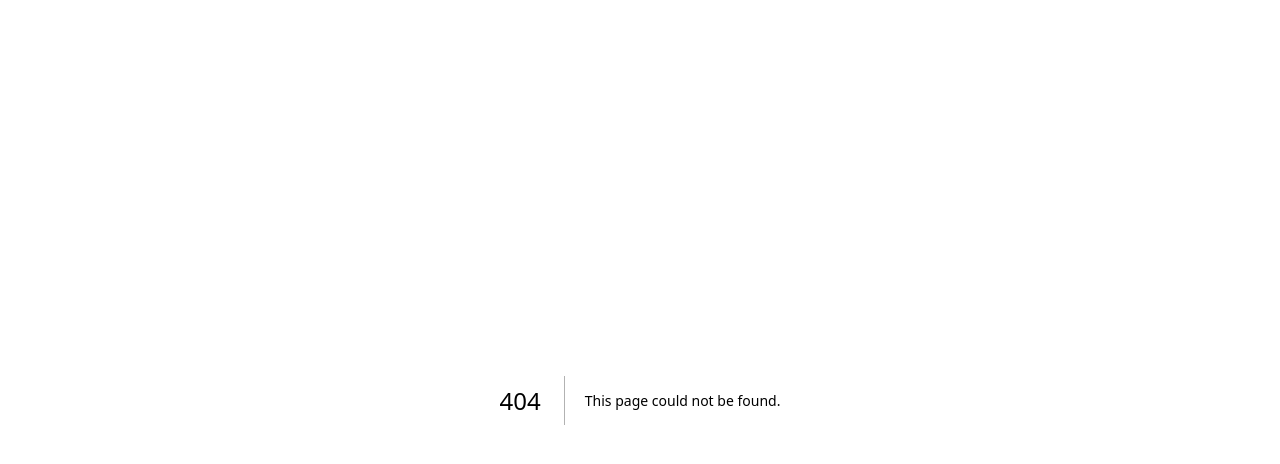
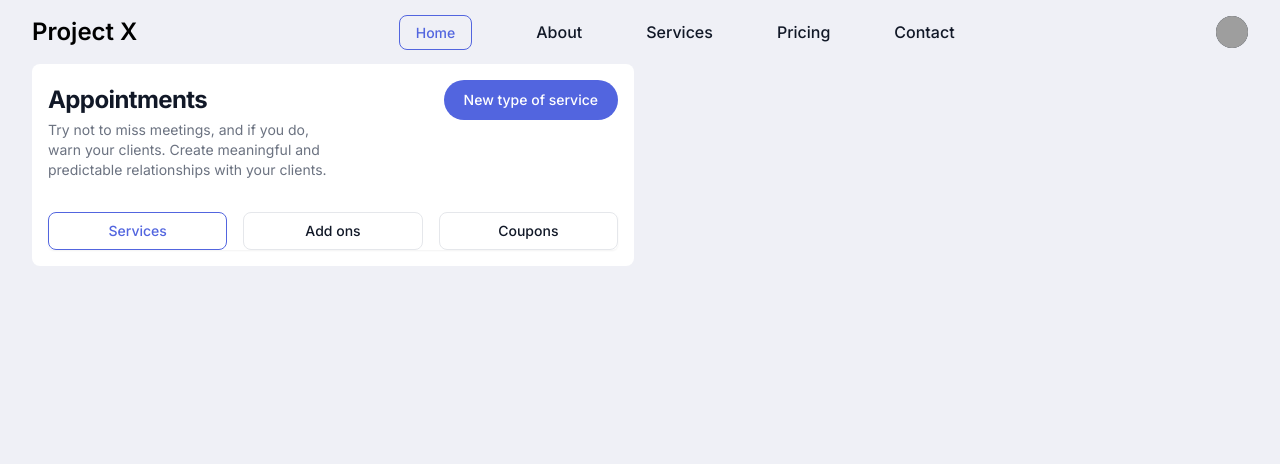
Before and after one commit to Ayub-Ian/project-x, a Next.js app: page /appointments in a window 1280 px wide. Before the commit this address had no page. Shown: the top 464 px of the page. Built offline with nearby package versions, Linux system fonts and the light colour scheme; grey boxes are pictures that could not be loaded.

Commit message:
Added navbar

```diff
--- /dev/null
+++ b/src/app/appointments/new/page.js
@@ -0,0 +1,21 @@
+import React from "react";
+
+export default function CreateService() {
+  return (
+    <div className="px-8 md:flex justify-center">
+      <div className="max-w-2xl space-y-4 w-full">
+        <div className="bg-white p-4 rounded-lg">
+          <h5 className="font-bold text-2xl tracking-tight uppercase">New type of service</h5>
+        </div>
+        <div className="bg-white p-4 rounded-lg">
+        <label className="font-semibold text-lg tracking-tighter">Service name</label>
+        <div class=" border-b border-gray-500 py-2">
+
+        <input type="email" id="helper-text" aria-describedby="helper-text-explanation" class="   text-gray-900 text-sm block w-full p-2.5 border-b border-b-gray-500 bg-transparent outline-0   " placeholder="name@flowbite.com"/>
+
+        </div>
+        </div>
+      </div>
+    </div>
+  );
+}
--- /dev/null
+++ b/src/app/appointments/page.js
@@ -0,0 +1,53 @@
+import Link from "next/link";
+import React from "react";
+
+export default function Appointments() {
+  return (
+    <div className="px-8">
+      <div className="grid grid-cols-2 gap-3">
+        <div className="bg-white rounded-lg p-4">
+          <div className="flex items-center justify-between">
+            <h1 className="text-2xl font-bold tracking-tight text-gray-900 dark:text-white">
+              Appointments
+            </h1>
+            <button
+              type="button"
+              className="text-white bg-primary hover:bg-blue-800 focus:outline-none focus:ring-4 focus:ring-blue-300 font-medium rounded-full text-sm px-5 py-2.5 text-center dark:bg-primary dark:hover:bg-blue-800 dark:focus:ring-blue-800"
+            >
+                <Link href="/appointments/new">
+              New type of service
+              </Link>
+            </button>
+          </div>
+          <span className="text-gray-500 text-sm font-normal">
+            <p>Try not to miss meetings, and if you do,</p>
+            <p>warn your clients. Create meaningful and </p>
+            <p> predictable relationships with your clients.</p>
+          </span>
+
+          <div className="inline-flex mt-8 w-full gap-4 rounded-md shadow-sm">
+            <Link
+              href="/appointments"
+              aria-current="page"
+              className="px-4 py-2 w-full text-sm text-center font-medium text-primary bg-white border border-primary rounded-lg hover:bg-gray-100 focus:z-10 focus:ring-2 focus:ring-primary focus:text-primary dark:bg-gray-700 dark:border-gray-600 dark:text-white dark:hover:text-white dark:hover:bg-gray-600 dark:focus:ring-blue-500 dark:focus:text-white"
+            >
+              Services
+            </Link>
+            <Link
+              href="#"
+              className="px-4 py-2 w-full text-center text-sm font-medium text-gray-900 bg-white rounded-lg border  border-gray-200 hover:bg-gray-100 hover:text-primary focus:z-10 focus:ring-2 focus:ring-primary focus:text-primary dark:bg-gray-700 dark:border-gray-600 dark:text-white dark:hover:text-white dark:hover:bg-gray-600 dark:focus:ring-blue-500 dark:focus:text-white"
+            >
+              Add ons
+            </Link>
+            <Link
+              href="#"
+              className="px-4 py-2 w-full text-center text-sm font-medium text-gray-900 bg-white border border-gray-200 rounded-lg hover:bg-gray-100 hover:text-primary focus:z-10 focus:ring-2 focus:ring-primary focus:text-primary dark:bg-gray-700 dark:border-gray-600 dark:text-white dark:hover:text-white dark:hover:bg-gray-600 dark:focus:ring-blue-500 dark:focus:text-white"
+            >
+              Coupons
+            </Link>
+          </div>
+        </div>
+      </div>
+    </div>
+  );
+}
--- a/src/app/layout.js
+++ b/src/app/layout.js
@@ -16,6 +16,73 @@ export default function RootLayout({ children }) {
     <html lang="en">
 
       <body className={inter.className}>
+
+
+<nav className=" border-gray-200 ">
+  <div className="max-w-screen-xl flex flex-wrap items-center justify-between mx-auto px-8 py-4">
+  <a href="#" className="flex items-center space-x-3 rtl:space-x-reverse">
+      <span className="self-center text-2xl font-semibold whitespace-nowrap dark:text-white">Project X</span>
+  </a>
+  <div className="flex items-center md:order-2 space-x-3 md:space-x-0 rtl:space-x-reverse">
+      <button type="button" className="flex text-sm bg-gray-800 rounded-full md:me-0 focus:ring-4 focus:ring-gray-300 dark:focus:ring-gray-600" id="user-menu-button" aria-expanded="false" data-dropdown-toggle="user-dropdown" data-dropdown-placement="bottom">
+        <span className="sr-only">Open user menu</span>
+        <img className="w-8 h-8 rounded-full" src="/docs/images/people/profile-picture-3.jpg" alt="user photo"/>
+      </button>
+      <div className="z-50 hidden my-4 text-base list-none divide-y divide-gray-100 rounded-lg shadow dark:bg-gray-700 dark:divide-gray-600" id="user-dropdown">
+        <div className="px-4 py-3">
+          <span className="block text-sm text-gray-900 dark:text-white">Bonnie Green</span>
+          <span className="block text-sm  text-gray-500 truncate dark:text-gray-400">name@flowbite.com</span>
+        </div>
+        <ul className="py-2" aria-labelledby="user-menu-button">
+          <li>
+            <a href="#" className="block px-4 py-2 text-sm text-gray-700 hover:bg-gray-100 dark:hover:bg-gray-600 dark:text-gray-200 dark:hover:text-white">Dashboard</a>
+          </li>
+          <li>
+            <a href="#" className="block px-4 py-2 text-sm text-gray-700 hover:bg-gray-100 dark:hover:bg-gray-600 dark:text-gray-200 dark:hover:text-white">Settings</a>
+          </li>
+          <li>
+            <a href="#" className="block px-4 py-2 text-sm text-gray-700 hover:bg-gray-100 dark:hover:bg-gray-600 dark:text-gray-200 dark:hover:text-white">Earnings</a>
+          </li>
+          <li>
+            <a href="#" className="block px-4 py-2 text-sm text-gray-700 hover:bg-gray-100 dark:hover:bg-gray-600 dark:text-gray-200 dark:hover:text-white">Sign out</a>
+          </li>
+        </ul>
+      </div>
+      <button data-collapse-toggle="navbar-user" type="button" className="inline-flex items-center p-2 w-10 h-10 justify-center text-sm text-gray-500 rounded-lg md:hidden hover:bg-gray-100 focus:outline-none focus:ring-2 focus:ring-gray-200 dark:text-gray-400 dark:hover:bg-gray-700 dark:focus:ring-gray-600" aria-controls="navbar-user" aria-expanded="false">
+        <span className="sr-only">Open main menu</span>
+        <svg className="w-5 h-5" aria-hidden="true" xmlns="http://www.w3.org/2000/svg" fill="none" viewBox="0 0 17 14">
+            <path stroke="currentColor" stroke-linecap="round" stroke-linejoin="round" stroke-width="2" d="M1 1h15M1 7h15M1 13h15"/>
+        </svg>
+    </button>
+  </div>
+  <div className="items-center justify-between hidden w-full md:flex md:w-auto md:order-1" id="navbar-user">
+    <ul className="flex flex-col font-medium p-4 md:p-0 mt-4  md:space-x-16 rtl:space-x-reverse md:flex-row md:mt-0   dark:bg-gray-800 md:dark:bg-gray-900 dark:border-gray-700">
+      <li>
+        <a
+      href="#"
+              aria-current="page"
+              class="px-4 py-2 w-full text-sm text-center font-medium text-primary border border-primary rounded-lg hover:bg-gray-100 focus:z-10 focus:ring-2 focus:ring-primary focus:text-primary dark:bg-gray-700 dark:border-gray-600 dark:text-white dark:hover:text-white dark:hover:bg-gray-600 dark:focus:ring-blue-500 dark:focus:text-white"
+            >
+              Home
+            </a>
+      </li>
+      <li>
+        <a href="#" className="block py-2 px-3 text-gray-900 rounded hover:bg-gray-100 md:hover:bg-transparent md:hover:text-blue-700 md:p-0 dark:text-white md:dark:hover:text-blue-500 dark:hover:bg-gray-700 dark:hover:text-white md:dark:hover:bg-transparent dark:border-gray-700">About</a>
+      </li>
+      <li>
+        <a href="#" className="block py-2 px-3 text-gray-900 rounded hover:bg-gray-100 md:hover:bg-transparent md:hover:text-blue-700 md:p-0 dark:text-white md:dark:hover:text-blue-500 dark:hover:bg-gray-700 dark:hover:text-white md:dark:hover:bg-transparent dark:border-gray-700">Services</a>
+      </li>
+      <li>
+        <a href="#" className="block py-2 px-3 text-gray-900 rounded hover:bg-gray-100 md:hover:bg-transparent md:hover:text-blue-700 md:p-0 dark:text-white md:dark:hover:text-blue-500 dark:hover:bg-gray-700 dark:hover:text-white md:dark:hover:bg-transparent dark:border-gray-700">Pricing</a>
+      </li>
+      <li>
+        <a href="#" className="block py-2 px-3 text-gray-900 rounded hover:bg-gray-100 md:hover:bg-transparent md:hover:text-blue-700 md:p-0 dark:text-white md:dark:hover:text-blue-500 dark:hover:bg-gray-700 dark:hover:text-white md:dark:hover:bg-transparent dark:border-gray-700">Contact</a>
+      </li>
+    </ul>
+  </div>
+  </div>
+</nav>
+
       <ToastContainer closeOnClick />
         {children}</body>
     </html>
--- a/src/styles/globals.css
+++ b/src/styles/globals.css
@@ -4,26 +4,19 @@
 
 :root {
   --foreground-rgb: 0, 0, 0;
-  --background-start-rgb: 214, 219, 220;
-  --background-end-rgb: 255, 255, 255;
+  --background-rgb: 239, 240, 246;
 }
 
 @media (prefers-color-scheme: dark) {
   :root {
     --foreground-rgb: 255, 255, 255;
-    --background-start-rgb: 0, 0, 0;
-    --background-end-rgb: 0, 0, 0;
+    --background-rgb: 0, 0, 0;
   }
 }
 
 body {
   color: rgb(var(--foreground-rgb));
-  background: linear-gradient(
-      to bottom,
-      transparent,
-      rgb(var(--background-end-rgb))
-    )
-    rgb(var(--background-start-rgb));
+  background: rgb(var(--background-rgb));
 }
 
 @layer utilities {
```
